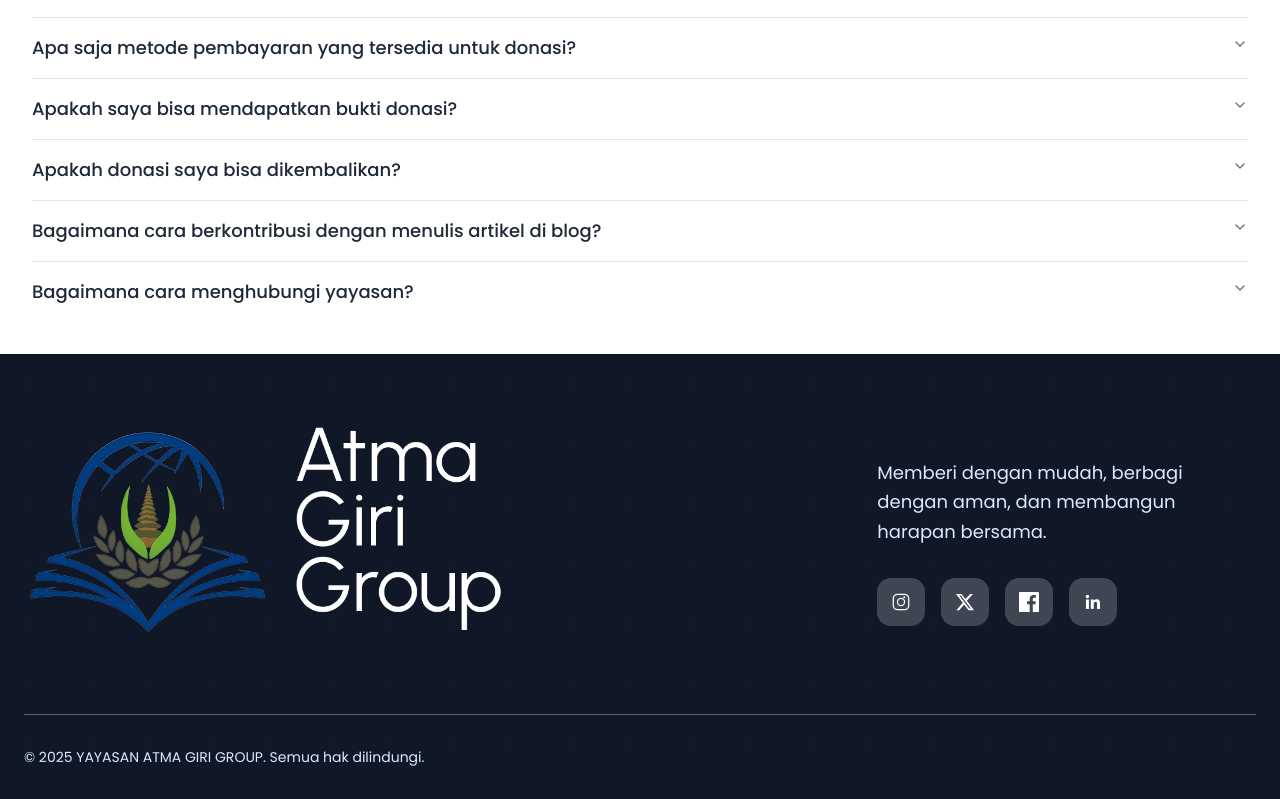
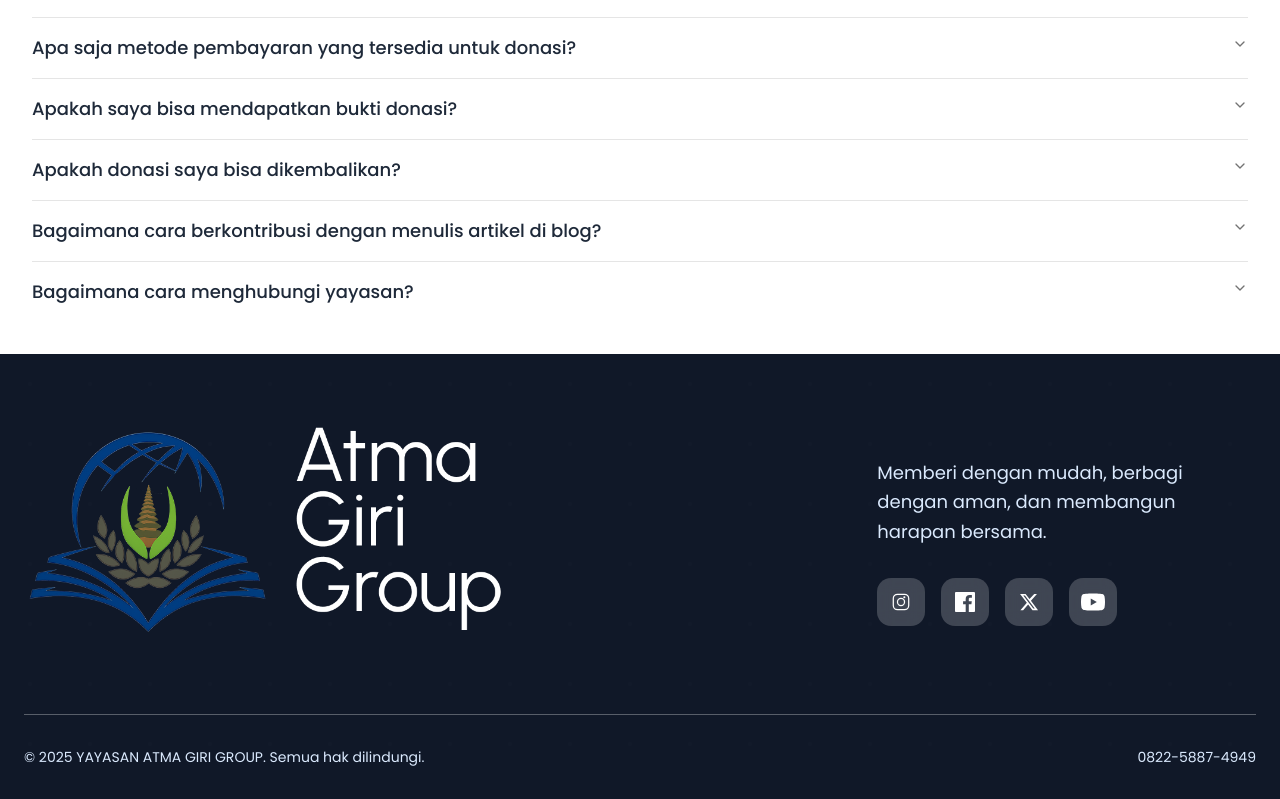
Before and after one commit to SyariefHayat/atma-giri-group, a React (Vite) app in the folder frontend/: page / in a window 1280 px wide. Shown: the part 4913-5712 px from the top of the page. Built offline with nearby package versions, Linux system fonts and the light colour scheme; no server answers.

Commit message:
update frontend: footer ui

```diff
--- a/frontend/src/pages/landing/Footer.jsx
+++ b/frontend/src/pages/landing/Footer.jsx
@@ -24,39 +24,51 @@
                             Memberi dengan mudah, berbagi dengan aman, dan membangun harapan bersama.
                         </p>
                         <div className="flex space-x-4">
-                            <a href="#" className="group w-12 h-12 bg-white/20 backdrop-blur-sm rounded-xl flex items-center justify-center hover:bg-white hover:text-[#19A7CE] transition-all duration-300 transform hover:scale-110 hover:shadow-lg">
+                            <a href="https://www.instagram.com/yayasanatmagirigroup" className="group w-12 h-12 bg-white/20 backdrop-blur-sm rounded-xl flex items-center justify-center hover:bg-white hover:text-red-500 transition-all duration-300 transform hover:scale-110 hover:shadow-lg">
                                 <svg className="w-5 h-5 transition-transform group-hover:scale-110" fill="currentColor" viewBox="0 0 24 24">
                                     <path d="M7.75 2h8.5A5.75 5.75 0 0 1 22 7.75v8.5A5.75 5.75 0 0 1 16.25 22h-8.5A5.75 5.75 0 0 1 2 16.25v-8.5A5.75 5.75 0 0 1 7.75 2Zm0 1.5A4.25 4.25 0 0 0 3.5 7.75v8.5A4.25 4.25 0 0 0 7.75 20.5h8.5a4.25 4.25 0 0 0 4.25-4.25v-8.5A4.25 4.25 0 0 0 16.25 3.5h-8.5ZM12 7a5 5 0 1 1 0 10 5 5 0 0 1 0-10Zm0 1.5a3.5 3.5 0 1 0 0 7 3.5 3.5 0 0 0 0-7Zm5.25-2.25a1.25 1.25 0 1 1-2.5 0 1.25 1.25 0 0 1 2.5 0Z"/>
                                 </svg>
                             </a>
 
-                            <a href="#" className="group w-12 h-12 bg-white/20 backdrop-blur-sm rounded-xl flex items-center justify-center hover:bg-white hover:text-[#19A7CE] transition-all duration-300 transform hover:scale-110 hover:shadow-lg">
+                            <a href="https://www.facebook.com/YayasanAtmaGiriGroup" className="group w-12 h-12 bg-white/20 backdrop-blur-sm rounded-xl flex items-center justify-center hover:bg-white hover:text-[#19A7CE] transition-all duration-300 transform hover:scale-110 hover:shadow-lg">
+                                <svg className="w-5 h-5 transition-transform group-hover:scale-110" fill="currentColor" viewBox="0 0 24 24">
+                                    <path d="M22.675 0H1.325C.594 0 0 .593 0 1.326v21.348C0 23.406.594 24 1.325 24H12.82V14.708h-3.11V11.08h3.11V8.413c0-3.1 1.894-4.788 4.659-4.788 1.325 0 2.463.099 2.794.143v3.24l-1.918.001c-1.504 0-1.795.716-1.795 1.763v2.308h3.587l-.467 3.629h-3.12V24h6.116C23.406 24 24 23.406 24 22.674V1.326C24 .593 23.406 0 22.675 0"/>
+                                </svg>
+                            </a>
+
+                            <a href="https://x.com/" className="group w-12 h-12 bg-white/20 backdrop-blur-sm rounded-xl flex items-center justify-center hover:bg-white hover:text-[#333] transition-all duration-300 transform hover:scale-110 hover:shadow-lg">
                                 <svg className="w-5 h-5 transition-transform group-hover:scale-110" fill="currentColor" viewBox="0 0 24 24">
                                     <path d="M18.244 2.25h3.308l-7.227 8.26 8.502 11.24H16.17l-5.214-6.817-5.964 6.817H1.68l7.73-8.836L1.26 2.25h6.63l4.713 6.211 5.641-6.211Zm-1.161 17.52h1.833L7.084 4.126H5.117l11.966 15.644Z"/>
                                 </svg>
                             </a>
 
-                            <a href="#" className="group w-12 h-12 bg-white/20 backdrop-blur-sm rounded-xl flex items-center justify-center hover:bg-white hover:text-[#19A7CE] transition-all duration-300 transform hover:scale-110 hover:shadow-lg">
-                                <svg className="w-5 h-5 transition-transform group-hover:scale-110" fill="currentColor" viewBox="0 0 24 24">
-                                    <path d="M22.675 0H1.325C.594 0 0 .593 0 1.326v21.348C0 23.406.594 24 1.325 24H12.82V14.708h-3.11V11.08h3.11V8.413c0-3.1 1.894-4.788 4.659-4.788 1.325 0 2.463.099 2.794.143v3.24l-1.918.001c-1.504 0-1.795.716-1.795 1.763v2.308h3.587l-.467 3.629h-3.12V24h6.116C23.406 24 24 23.406 24 22.674V1.326C24 .593 23.406 0 22.675 0"/>
-                                </svg>
-                            </a>
-
-                            <a href="#" className="group w-12 h-12 bg-white/20 backdrop-blur-sm rounded-xl flex items-center justify-center hover:bg-white hover:text-[#19A7CE] transition-all duration-300 transform hover:scale-110 hover:shadow-lg">
-                                <svg className="w-5 h-5 transition-transform group-hover:scale-110" fill="currentColor" viewBox="0 0 24 24">
-                                    <path d="M20.447 20.452H16.9v-5.569c0-1.328-.027-3.037-1.852-3.037-1.853 0-2.136 1.445-2.136 2.939v5.667H9.36V9h3.414v1.561h.046c.477-.9 1.636-1.85 3.369-1.85 3.602 0 4.268 2.37 4.268 5.455v6.286zM5.337 7.433c-1.144 0-2.063-.926-2.063-2.065 0-1.138.92-2.063 2.063-2.063 1.14 0 2.064.925 2.064 2.063 0 1.139-.925 2.065-2.064 2.065zM6.12 20.452H3.555V9h3.564v11.452z"/>
+                            <a
+                                href="https://youtube.com"
+                                target="_blank"
+                                rel="noopener noreferrer"
+                                className="group w-12 h-12 bg-white/20 backdrop-blur-sm rounded-xl flex items-center justify-center hover:bg-white hover:text-[#FF0000] transition-all duration-300 transform hover:scale-110 hover:shadow-lg"
+                            >
+                                <svg
+                                    className="w-6 h-6 transition-transform group-hover:scale-110"
+                                    fill="currentColor"
+                                    viewBox="0 0 24 24"
+                                >
+                                    <path d="M23.498 6.186a2.974 2.974 0 0 0-2.093-2.107C19.505 3.5 12 3.5 12 3.5s-7.505 0-9.405.579A2.974 2.974 0 0 0 .502 6.186 31.407 31.407 0 0 0 0 12a31.407 31.407 0 0 0 .502 5.814 2.974 2.974 0 0 0 2.093 2.107C4.495 20.5 12 20.5 12 20.5s7.505 0 9.405-.579a2.974 2.974 0 0 0 2.093-2.107A31.407 31.407 0 0 0 24 12a31.407 31.407 0 0 0-.502-5.814zM9.75 15.568V8.432L15.818 12 9.75 15.568z"/>
                                 </svg>
                             </a>
                         </div>
                     </div>
                 </div>
 
-                <div className="border-t border-white/30 pt-8">
+                <div className="border-t flex items-center justify-between border-white/30 pt-8">
                     <div className="text-blue-100 text-sm flex items-center">
                         <p className="flex items-center">
                             © 2025 YAYASAN ATMA GIRI GROUP. Semua hak dilindungi.
                         </p>
                     </div>
+                    <a href="https://wa.me/6282258874949" target="_blank" className="text-blue-100 text-sm hover:underline">
+                        0822-5887-4949
+                    </a>
                 </div>
             </div>
         </footer>
```
